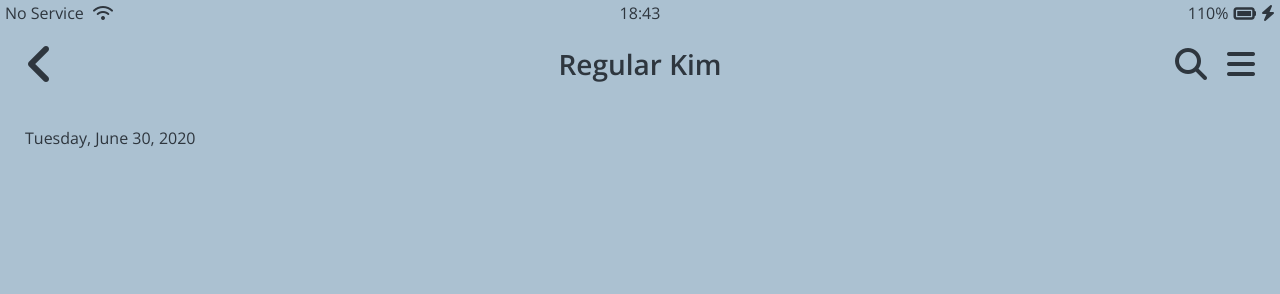
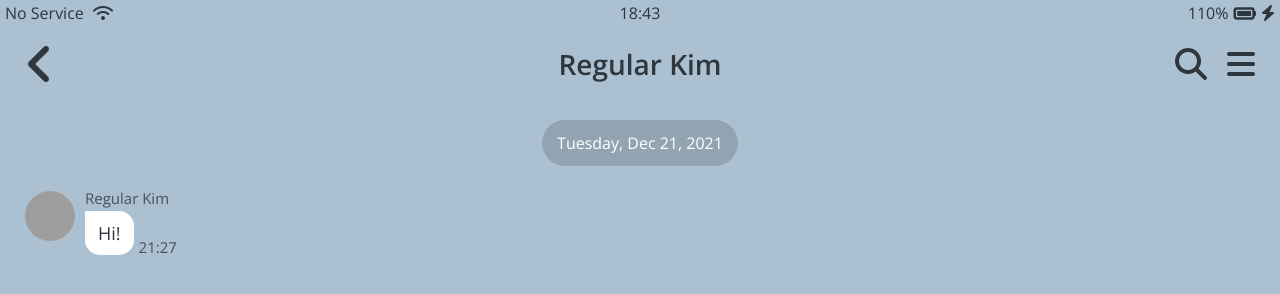
Before and after one commit to kimregular/kokoa_clone, a plain HTML site: page chat.html in a window 1280 px wide. Shown: the top 294 px of the page. Drawn offline with nearby package versions, Linux system fonts and the light colour scheme; grey boxes are pictures that could not be loaded.

Commit message:
chat screen bubble is on working

```diff
--- a/chat.html
+++ b/chat.html
@@ -44,9 +44,22 @@
 
     <main class="main-screen main-chat ">
     <div class="chat__timestamp">
-      Tuesday, June 30, 2020
+      Tuesday, Dec 21, 2021
     </div>
-    </main>
+
+    <div class="message-row">
+      <img src="https://avatars.githubusercontent.com/u/82751941?v=4">
+      <div class="message-row__content">
+        <span class="message__author">Regular Kim</span>
+        <div class="message__info">
+          <span class="message__bubble">Hi!</span>
+          <span class="message__time">21:27</span>
+        </div>
+      </div>
+    </div>
+
+
+  </main>
 
 
     <script
--- a/css/screens/chat.css
+++ b/css/screens/chat.css
@@ -11,7 +11,10 @@
   box-sizing: border-box;
 }
 .main-chat {
-  margin-top: 130px;
+  margin-top: 120px;
+  display: flex;
+  flex-direction: column;
+  align-items: center;
 }
 
 #chat-screen .status-bar {
@@ -20,3 +23,41 @@
 #chat-screen .alt-header {
   z-index: 1;
 }
+.chat__timestamp {
+  color: white;
+  background-color: #92a4b2;
+  padding: 15px;
+  border-radius: 25px;
+  margin-bottom: 25px;
+}
+.message-row {
+  width: 100%;
+  display: flex;
+}
+.message-row img {
+  width: 50px;
+  height: 50px;
+  border-radius: 50%;
+  margin-right: 10px;
+}
+.message__author {
+  margin-bottom: 5px;
+  display: block;
+}
+.message__bubble {
+  background-color: white;
+  padding: 13px;
+  font-size: 18px;
+  border-radius: 15px;
+  border-top-left-radius: 0px;
+  margin-right: 5px;
+}
+.message__info {
+  display: flex;
+  align-items: flex-end;
+}
+.message__time,
+.message__author {
+  opacity: 0.8;
+  font-size: 15px;
+}
```
Also changed, not shown: chats.html (+1 -1 lines).
